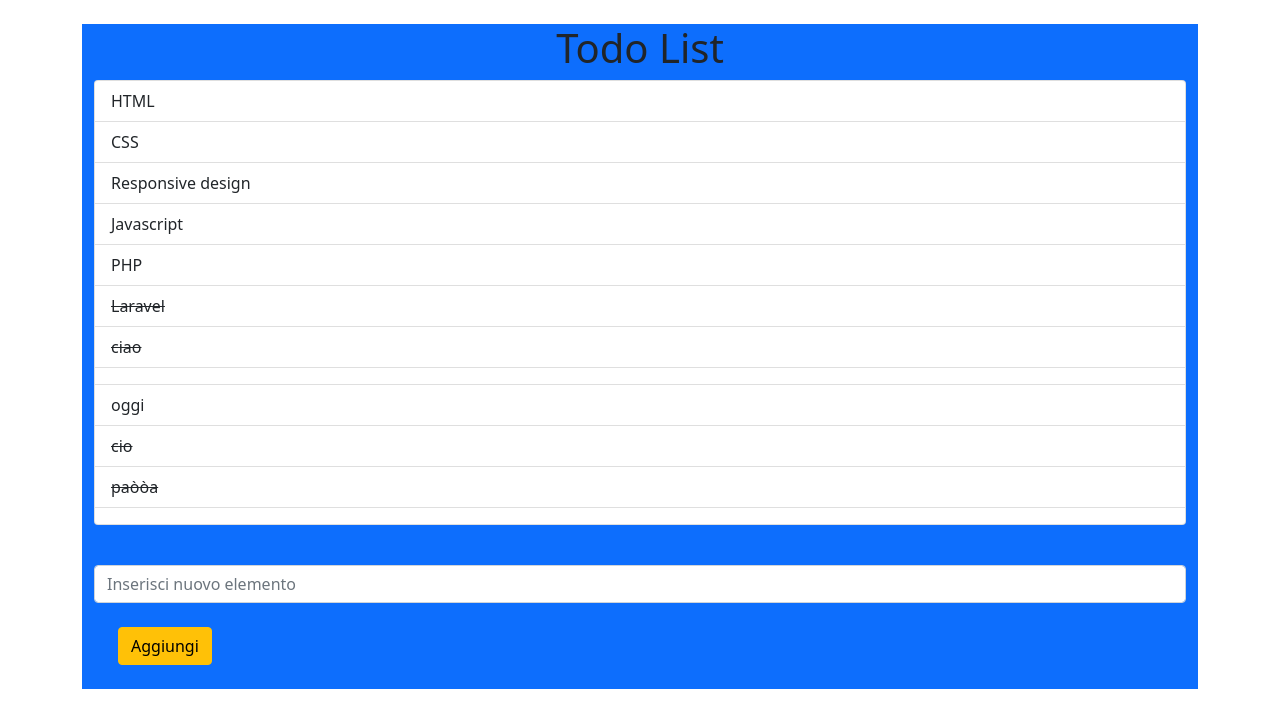
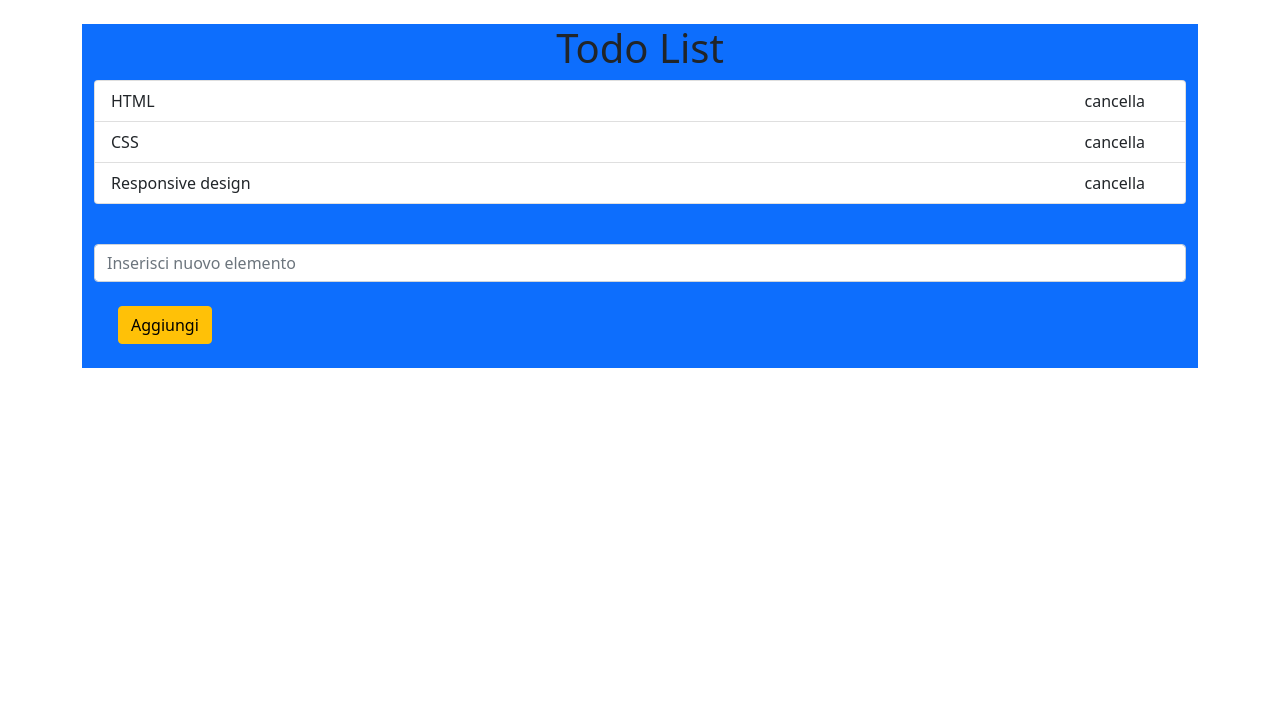
Before and after one commit to Serenajandra/php-todo-list-json, a PHP site: page / in a window 1280 px wide. Shown: the top 728 px of the page. Run offline with PHP 8.4, Linux system fonts and the light colour scheme; some libraries are stand-ins or nearby versions.

Commit message:
aggiunta funzione remove

```diff
--- a/index.php
+++ b/index.php
@@ -22,8 +22,9 @@
                 <div class="row justify-content-center">
                     <div class="col">
                         <ul class="list-group">
-                            <li class="list-group-item" :class="{'text-decoration-line-through' : toDo.done}" v-for="(toDo,index) in toDoList">
-                                <span @click="textDone(index)"> {{toDo.text}}</span>
+                            <li class="list-group-item d-flex justify-content-between" v-for="(toDo,index) in toDoList">
+                                <span :class="{'text-decoration-line-through' : toDo.done}" @click="textDone(index)"> {{toDo.text}}</span>
+                                <span class="mx-4" @click="removeToDo(index)">cancella</span>
                             </li>
                         </ul>
                     </div>
--- a/js/script.js
+++ b/js/script.js
@@ -43,10 +43,25 @@ methods: {
         })
         .then((resp) => {
             // console.log(resp);
-            // ricevo il risultato dal server e attuon la modifica nel frontend
+            // ricevo il risultato dal server e attuo la modifica nel frontend
             this.toDoList = resp.data;
         })
-    }
+    },
+
+    removeToDo(index){
+        const data = {
+            removeIndex: index,
+        };
+
+        axios.post("server.php", data, {
+            headers: {"Content-Type" : "multipart/form-data"},
+        })
+        .then((resp) => {
+            // console.log(resp);
+            // ricevo il risultato dal server e attuo la modifica nel frontend
+            this.toDoList = resp.data;
+        })
+    },
 
 }
 
--- a/server.php
+++ b/server.php
@@ -13,11 +13,17 @@ if (isset($_POST["newToDo"])) {
     //lo inserisco nel file json
     file_put_contents("todo.json", json_encode($todos));
 } elseif (isset($_POST["doneIndex"])) {
-    // Richiamo il doneIndex che ho inviato con metodo post
+    // salvo per comodità in una variabile il doneIndex che ho inviato con metodo post
     $todoIndex = $_POST["doneIndex"];
     // cambiamo il valore del todoIndex in true al click e  torniamo a renderlo false al nuovo click
     $todos[$todoIndex]["done"] = !$todos[$todoIndex]["done"];
     // rendiamo persistente il cambiamento caricandolo sul file json
+    file_put_contents("todo.json", json_encode($todos));
+} elseif (isset($_POST["removeIndex"])) {
+    // salvo per comodità in una variabile il doneIndex che ho inviato con metodo post
+    $todoIndex = $_POST["removeIndex"];
+    //elimino il todo
+    array_splice($todos, $todoIndex, 1);
     file_put_contents("todo.json", json_encode($todos));
 }
 
--- a/todo.json
+++ b/todo.json
@@ -1 +1 @@
-{"0":{"text":"HTML","done":false},"1":{"text":"CSS","done":false},"2":{"text":"Responsive design","done":false},"3":{"text":"Javascript","done":false},"4":{"text":"PHP","done":false},"5":{"text":"Laravel","done":true},"6":{"text":"ciao","done":true},"7":{"text":"","done":false},"":{"done":true},"8":{"text":"oggi","done":false},"9":{"text":"cio","done":true},"10":{"text":"pa\u00f2\u00f2a","done":true}}
+[{"text":"HTML","done":false},{"text":"CSS","done":false},{"text":"Responsive design","done":false}]
```
